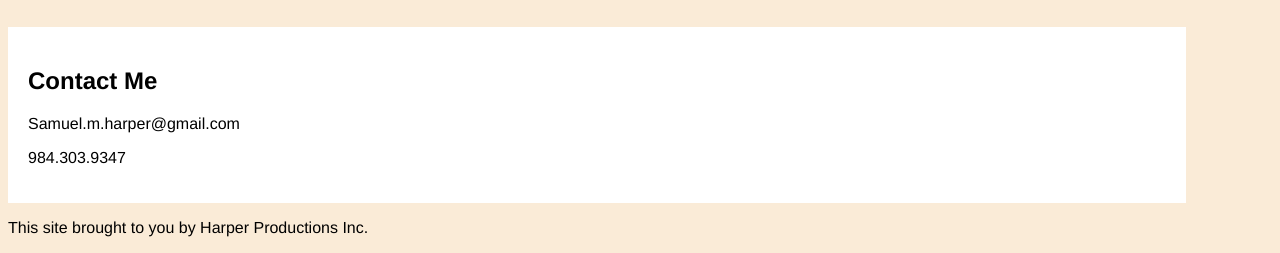
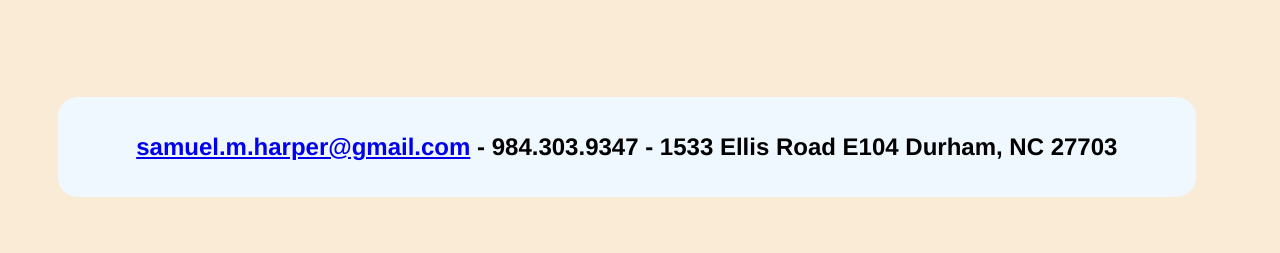
Before and after one commit to swamprabbit6/Portfolio-Edge, a plain HTML site: page index.html in a window 1280 px wide. Shown: the part 1525-1778 px from the top of the page. Drawn offline with Linux system fonts and the light colour scheme.

Commit message:
placements updated

```diff
--- a/Assets/CSS/style.CSS
+++ b/Assets/CSS/style.CSS
@@ -15,6 +15,7 @@ li {
 .container-1 {
 padding: 30px;
 display: flex;
+background-color: aliceblue;
 }
 
 .child-1 {
@@ -76,6 +77,7 @@ button {
     width: 90%;
     background-color: white;
     text-align: left;
+    border: 10px solid black;
 }
 
 section h3 {
@@ -109,9 +111,15 @@ section h3 {
 }
 
 .contact {
-   padding: 20px;
-   background-color: white;
-   width: 90%;
+    display: inline-flex;
+    justify-content: center;
+    align-items: center;
+    flex-shrink: 1;
+    margin: 50px;
+    height: 100px;
+    width: 90%;
+    background-color: aliceblue;
+    border-radius: 20px;
 }
 
 .footer {
--- a/index.html
+++ b/index.html
@@ -27,9 +27,6 @@
                 </li>
                 <li>
                     <button><a href="#Contact">Contact Me</a></button>
-                </li>
-                <li>
-                    <button><a href="#Resume">Resume</a></button>
                 </li>
             </ul>
         </nav>
@@ -80,9 +77,7 @@
     </section>
 
     <aside id="Contact" class="contact">
-        <h2>Contact Me</h2>
-        <p a href="Samuel.m.harper@gmail.com">Samuel.m.harper@gmail.com</p>
-        <p>984.303.9347</p>
+        <h2><a href = "mailto: samuel.m.harper@gmail.com">samuel.m.harper@gmail.com</a> - 984.303.9347 - 1533 Ellis Road E104 Durham, NC 27703</h2>
 
     </aside>
 </Main>
```
